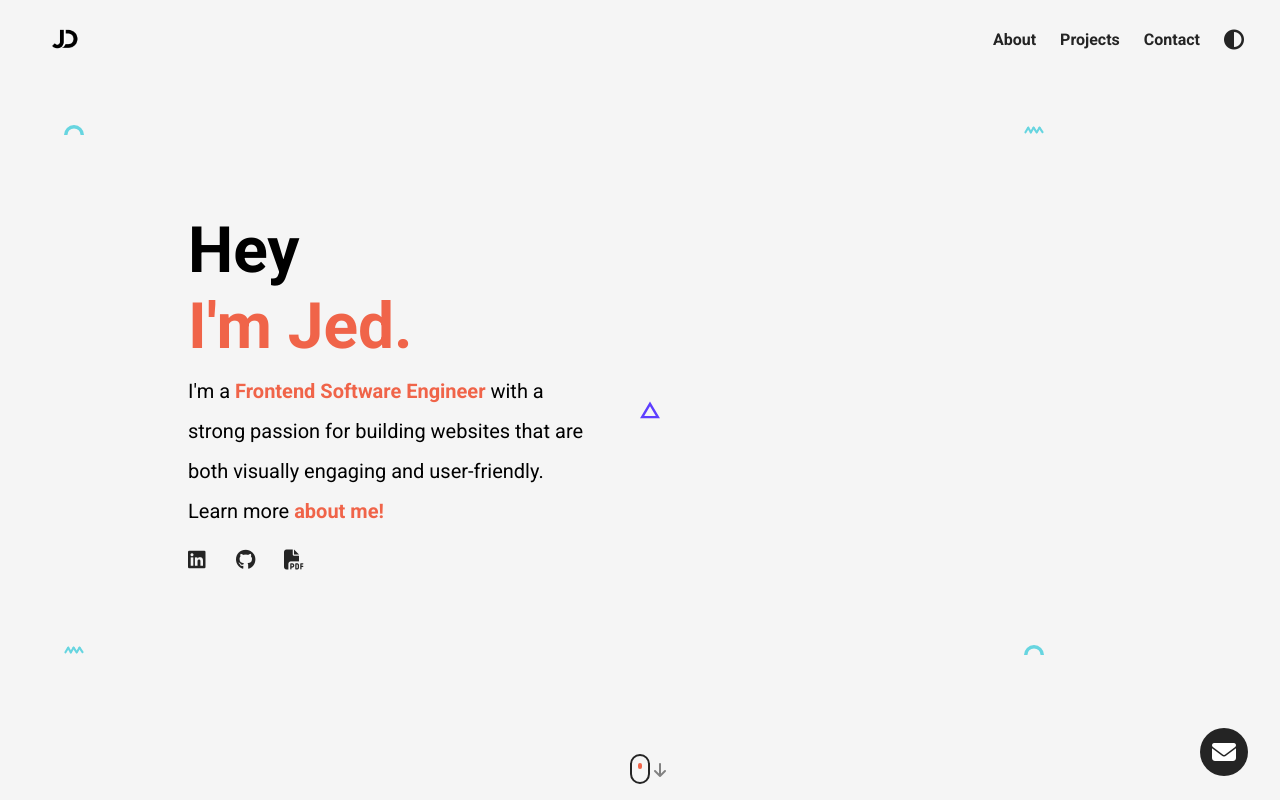
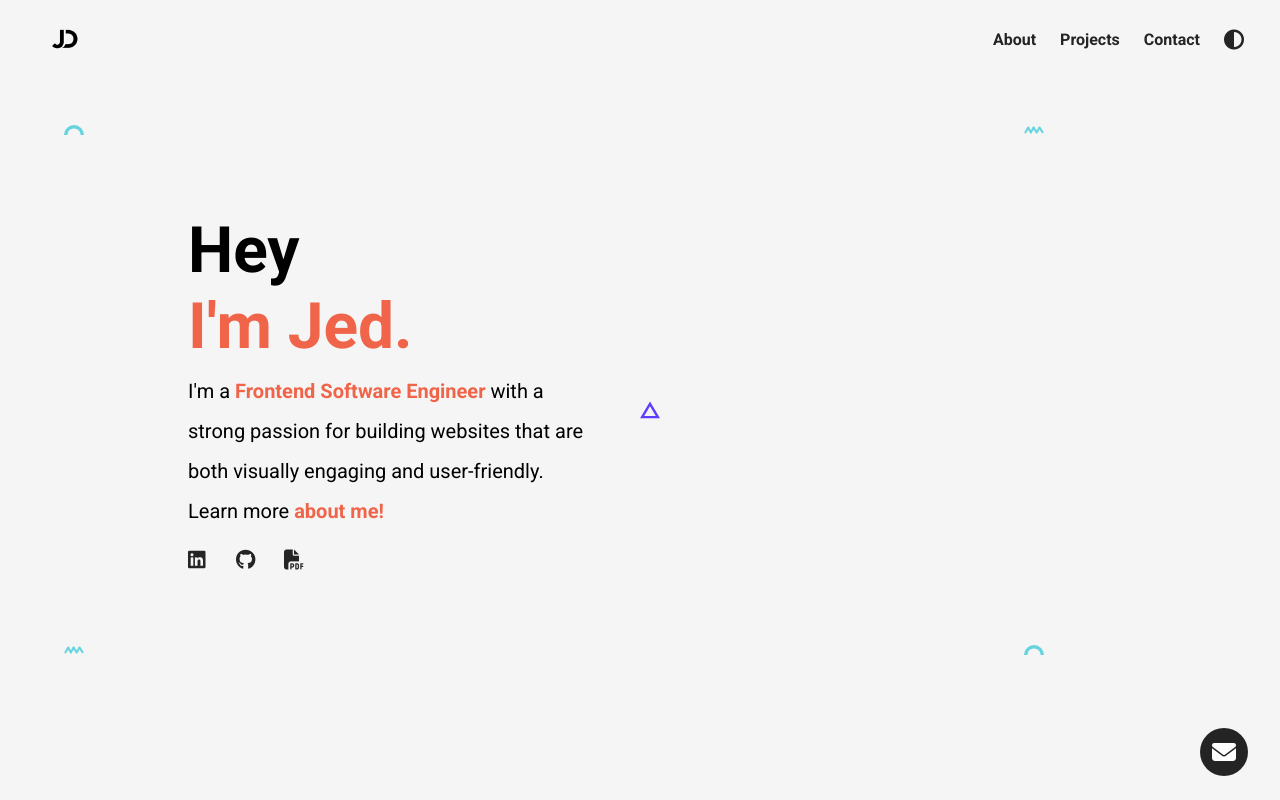
Before and after one commit to jeddelich/next-portfolio, a Next.js app: page / in a window 1280 px wide. Shown: the top 800 px of the page. Built offline with nearby package versions, Linux system fonts and the light colour scheme; some icons are missing.

Commit message:
refactor: reconfigure animation keyframe to motion transition

```diff
--- a/components/ui/ScrollDownIcon.module.css
+++ b/components/ui/ScrollDownIcon.module.css
@@ -11,22 +11,22 @@
   0% {
     opacity: 0;
   }
-  40% {
+  52% {
     opacity: 0;
   }
-  50% {
+  60% {
     opacity: 1;
   }
-  60% {
+  68% {
     opacity: 0;
   }
-  70% {
+  76% {
     opacity: 1;
   }
-  80% {
+  84% {
     opacity: 0;
   }
-  90% {
+  92% {
     opacity: 1;
   }
   100% {
@@ -89,7 +89,7 @@
   left: 24px;
   top: 8px;
   opacity: 0;
-  animation: blinking 8s linear infinite;
+  animation: blinking 6s linear infinite;
   cursor: default;
 }
 
--- a/components/ui/ScrollDownIcon.tsx
+++ b/components/ui/ScrollDownIcon.tsx
@@ -1,11 +1,20 @@
+
 import styles from "./ScrollDownIcon.module.css";
+import { motion } from "framer-motion";
 
 function ScrollDown() {
+
   return (
-    <a href="#projects" className={styles.scroll}>
+    <motion.a
+      href="#projects"
+      className={styles.scroll}
+      initial={{ opacity: 0 }}
+      animate={{ opacity: 1}}
+      transition={{ duration: 0.5, delay: 6}}
+    >
       <div className={`${styles.scroll__icon} ${styles.click}`}></div>
       <div className={`fa-solid fa-arrow-down ${styles.arrow}`}></div>
-    </a>
+    </motion.a>
   );
 }
 
```
